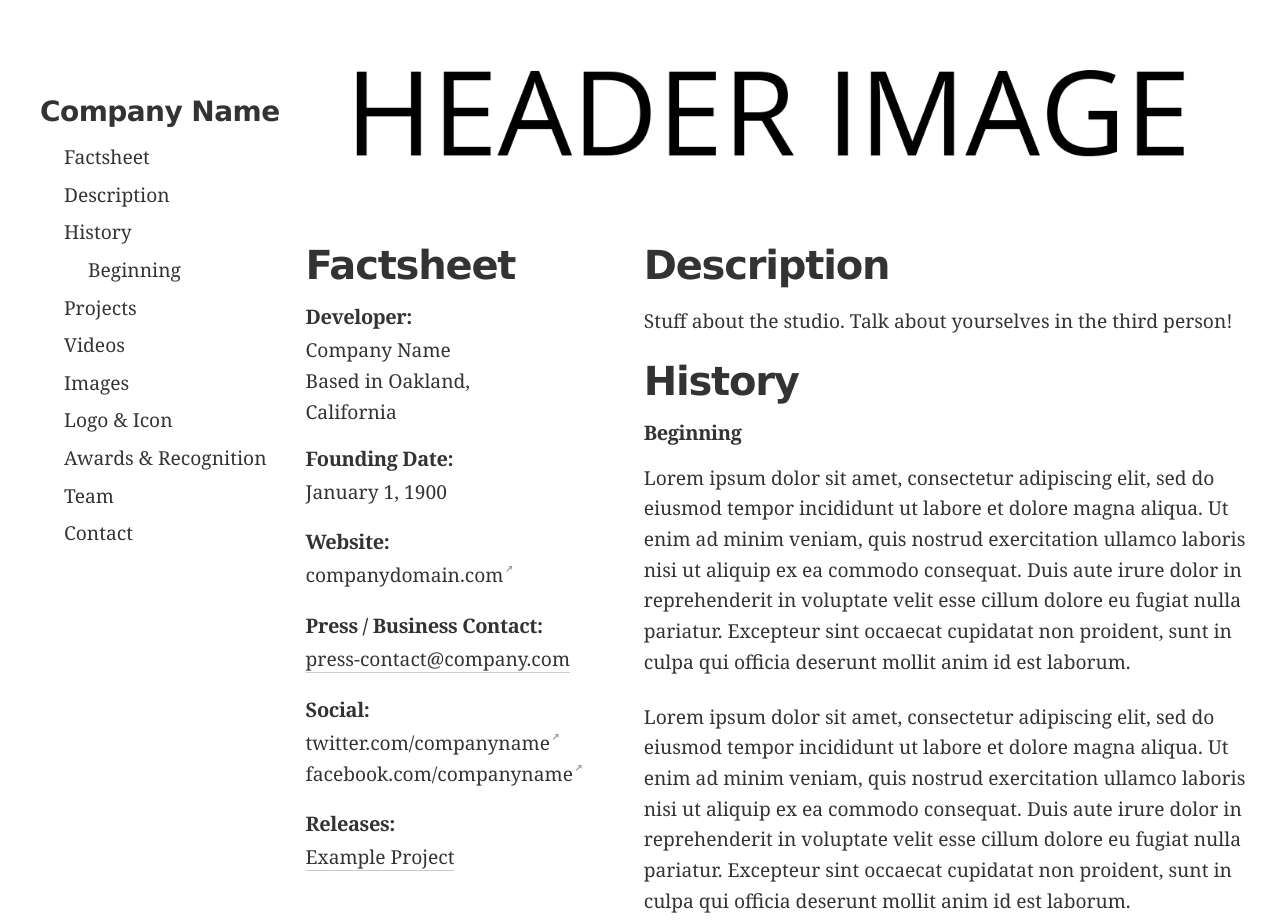
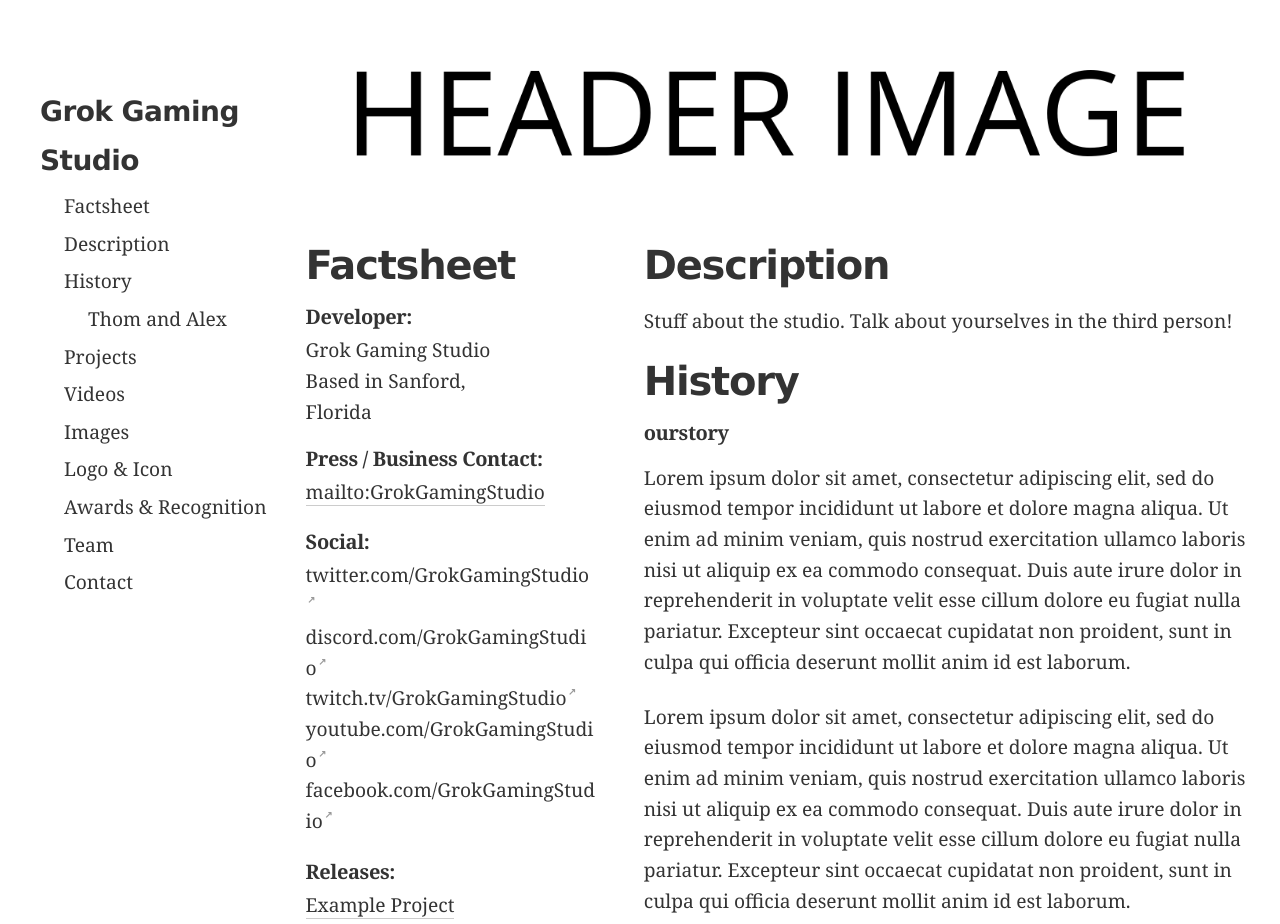
Before and after one commit to StudioGrok/Senpie, a plain HTML site: page index.html in a window 1280 px wide. Shown: the top 924 px of the page. Drawn offline with Linux system fonts and the light colour scheme.

Commit message:
modified inde

```diff
--- a/index.html
+++ b/index.html
@@ -5,7 +5,7 @@
     <meta http-equiv="X-UA-Compatible" content="IE=edge">
     <meta name="viewport" content="width=device-width, initial-scale=1">
 
-  <title>Company Name</title>
+    <title>Grok Gaming Studio</title>
     <link rel="stylesheet" href="./assets/css/style.min.css">
 </head>
 
@@ -13,12 +13,13 @@
     <nav>
         <ul>
             <li>
-        <h1><a href=".">Company Name</a></h1>
+                <h1><a href=".">Grok Gaming Studio</a></h1>
                 <ul>
                     <li><a href="#factsheet">Factsheet</a></li>
                     <li><a href="#description">Description</a></li>
-          <li><a href="#history">History</a>
-            <ul><li><a href="#beginning">Beginning</a></li></ul>
+                    <li>
+                        <a href="#history">History</a>
+                        <ul><li><a href="#ourstory">Thom and Alex</a></li></ul>
                     </li>
                     <li><a href="#projects">Projects</a></li>
                     <li><a href="#videos">Videos</a></li>
@@ -40,15 +41,16 @@
         <div id="intro-details">
             <div id="factsheet" class="w-33 w-s-10">
                 <h2>Factsheet</h2>
-        <div><h3>Developer:</h3><address>Company Name<br>Based in Oakland,<br>California</address></div>
-        <div><h3>Founding Date:</h3><p>January 1, 1900</p></div>
-        <div><h3>Website:</h3><p><a href="//companydomain.com" target="_blank" class="external">companydomain.com</a></p></div>
-        <div><h3>Press / Business Contact:</h3><p><a href="mailto:press-contact@company.com">press-contact@company.com</a></p></div>
+                <div><h3>Developer:</h3><address>Grok Gaming Studio<br>Based in Sanford,<br>Florida</address></div>
+                <div><h3>Press / Business Contact:</h3><p><a href="mailto:grokgamingstudio@protonmail.com">mailto:GrokGamingStudio</a></p></div>
                 <div>
                     <h3>Social:</h3>
                     <p>
-            <a href="//twitter.com/companyname" target="_blank" class="external">twitter.com/companyname</a><br>
-            <a href="//facebook.com/companyname" target="_blank" class="external">facebook.com/companyname</a>
+                        <a href="//twitter.com/GrokGameStudio" target="_blank" class="external">twitter.com/GrokGamingStudio</a><br>
+                        <a href="//discord.com/invite/zBczzYH" target="_blank" class="external">discord.com/GrokGamingStudio</a><br>
+                        <a href="//twitch.tv/GrokGameStudio" target="_blank" class="external">twitch.tv/GrokGamingStudio</a><br>
+                        <a href="//youtube.com/channel/UCr5_22Dotagu81pnrFDEzeA" target="_blank" class="external">youtube.com/GrokGamingStudio</a><br>
+                        <a href="//facebook.com/GrokGamingStudio" target="_blank" class="external">facebook.com/GrokGamingStudio</a>
                     </p>
                 </div>
                 <div>
@@ -65,7 +67,7 @@
                 </div>
                 <div id="history">
                     <h2>History</h2>
-          <h3 id="beginning">Beginning</h3>
+                    <h3 id="ourstory">ourstory</h3>
                     <p>Lorem ipsum dolor sit amet, consectetur adipiscing elit, sed do eiusmod tempor incididunt ut labore et dolore magna aliqua. Ut enim ad minim veniam, quis nostrud exercitation ullamco laboris nisi ut aliquip ex ea commodo consequat. Duis aute irure dolor in reprehenderit in voluptate velit esse cillum dolore eu fugiat nulla pariatur. Excepteur sint occaecat cupidatat non proident, sunt in culpa qui officia deserunt mollit anim id est laborum.</p>
                     <p>Lorem ipsum dolor sit amet, consectetur adipiscing elit, sed do eiusmod tempor incididunt ut labore et dolore magna aliqua. Ut enim ad minim veniam, quis nostrud exercitation ullamco laboris nisi ut aliquip ex ea commodo consequat. Duis aute irure dolor in reprehenderit in voluptate velit esse cillum dolore eu fugiat nulla pariatur. Excepteur sint occaecat cupidatat non proident, sunt in culpa qui officia deserunt mollit anim id est laborum.</p>
                 </div>
@@ -124,17 +126,15 @@
         <div id="outro-details">
             <div id="credits" class="w-5 w-xs-10">
                 <h2>Team</h2>
-        <p><strong><a href=//twitter.com class="external">Probably the founder</a></strong><br> Founder</p>
-        <p><strong><a href=//twitter.com class="external">Another person's name</a></strong><br>developer maybe</p>
-        <p><strong><a href=//twitter.com class="external">Another person, show em if you've got em</a></strong><br>artist, who knows</p>
-        <p><strong><a href=//twitter.com class="external">A fourth person</a></strong><br>music, sound?</p>
+                <p><strong><a href=//twitter.com class="external">Thom</a></strong><br> Founder</p>
+                <p><strong><a href=//twitter.com class="external">Alex</a></strong><br>developer maybe</p>
             </div>
             <div id="contact" class="w-5 w-xs-10">
                 <h2>Contact</h2>
-        <p><strong>Inquiries</strong><br><a href="mailto:press-contact@company.com">press-contact@company.com</a></p>
-        <p><strong>Twitter</strong><br><a href="//twitter.com/companyname" target="_blank" class="external">twitter.com/companyname</a></p>
-        <p><strong> Facebook</strong><br><a href="//facebook.com/companyname" target="_blank" class="external">facebook.com/companyname</a></p>
-        <p><strong>Web</strong><br><a href="//companydomain.com" target="_blank" class="external">companydomain.com</a></p>
+                <p><strong>Inquiries</strong><br><a href="mailto:grokgamingstudio@protonmail.com">Mail Grok</a></p>
+                <p><strong>Twitter</strong><br><a href="//twitter.com/GrokGamingStudio" target="_blank" class="external">Tweet Grok</a></p>
+                <p><strong>Facebook</strong><br><a href="//facebook.com/GrokGamingStudio" target="_blank" class="external">Friend Grok</a></p>
+                <p><strong>Discord</strong><br><a href="//discord.com/invite/zBczzYH" target="_blank" class="external">Chat Grok</a></p>
             </div>
         </div>
 
@@ -142,7 +142,7 @@
             <p>
                 <a href="//necrosoftgames.com/differently" target="_blank" class="external">differently</a>
                 by
-        <a href="//necrosoftgames.com"  target="_blank" class="external">Necrosoft Games</a>
+                <a href="//necrosoftgames.com" target="_blank" class="external">Necrosoft Games</a>
             </p>
         </footer>
     </main>
```
Lines whose indentation alone changed are shown as unchanged.
